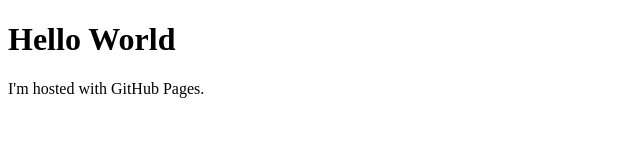
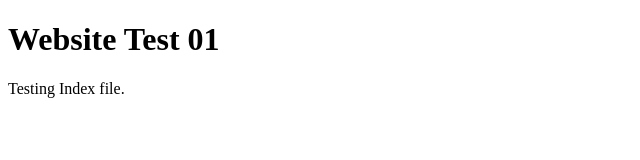
Before and after one commit to alec4s/alec4s.github.io, a plain HTML site: page index.html in a window 1280 px wide. Shown: the whole page, without its empty margins (0-640 px from the left). Drawn offline with Linux system fonts and the light colour scheme.

Commit message:
Update index.html

```diff
--- a/index.html
+++ b/index.html
@@ -1,7 +1,7 @@
 <!DOCTYPE html>
 <html>
 <body>
-<h1>Hello World</h1>
-<p>I'm hosted with GitHub Pages.</p>
+<h1>Website Test 01</h1>
+<p>Testing Index file.</p>
 </body>
 </html>
```
